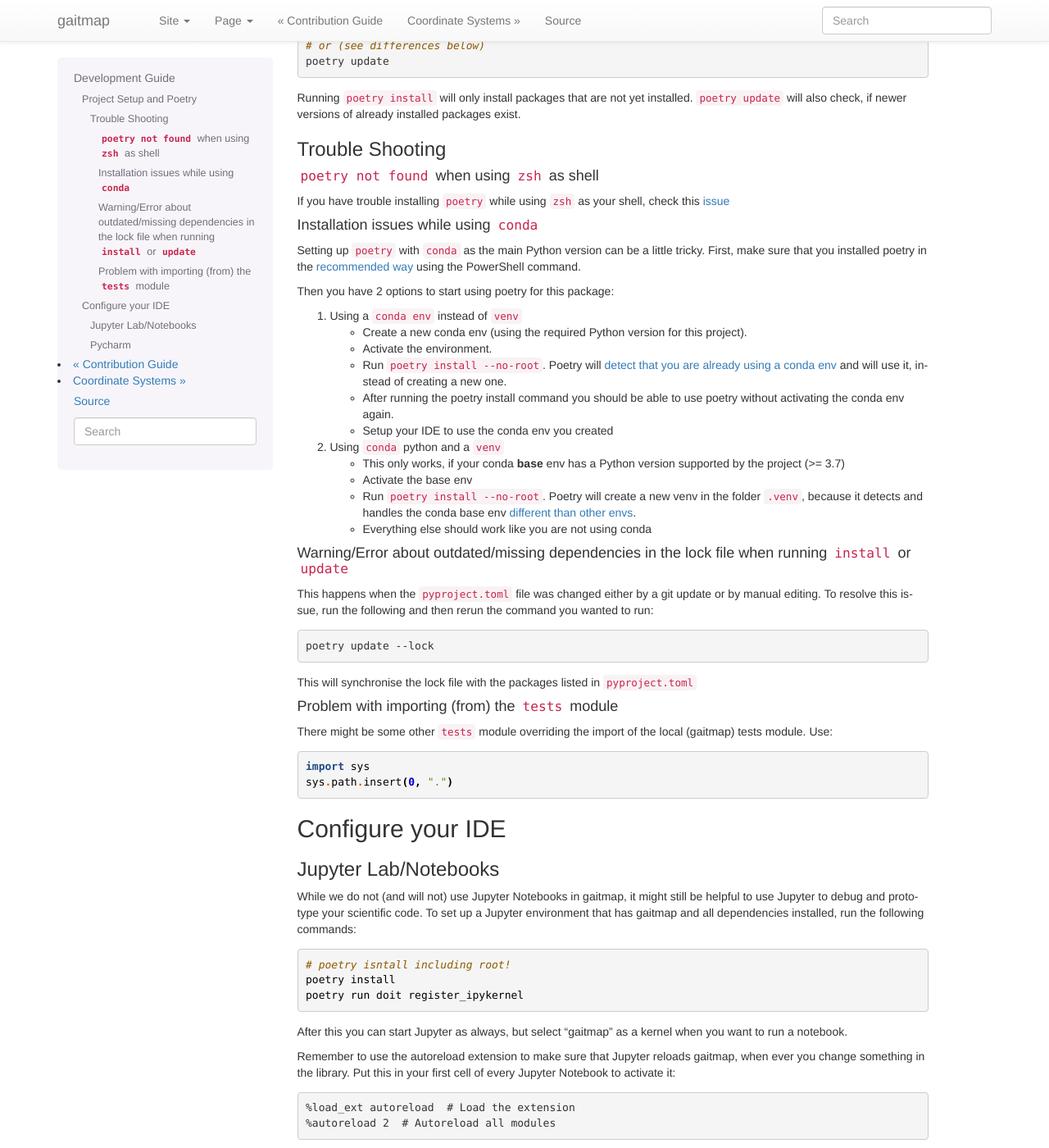
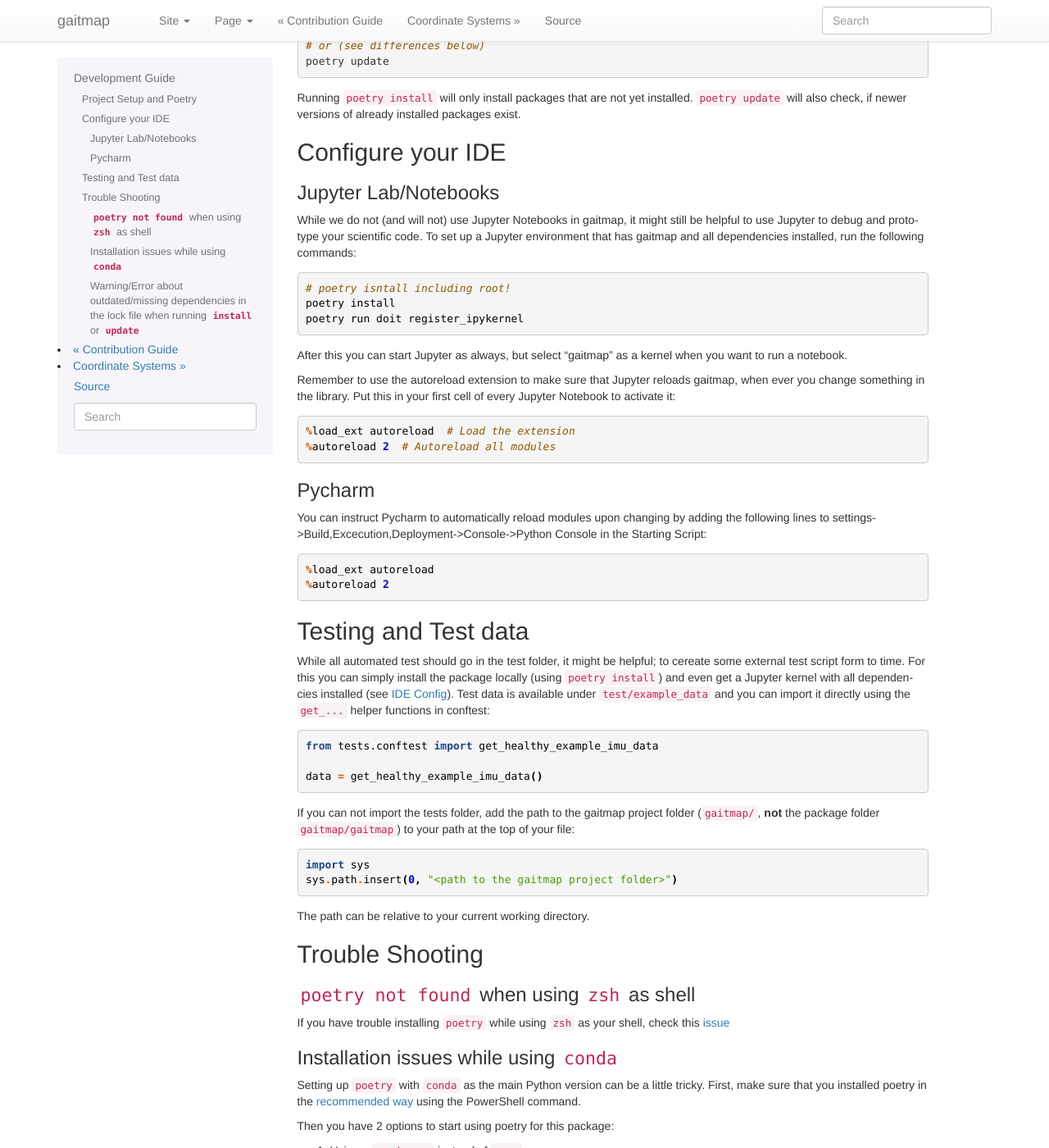
Before and after one commit to mad-lab-fau/gaitmap, a Sphinx documentation site: the page built from docs/guides/Development-Guide.md, in a window 1280 px wide and 1400 px high, scrolled down 748 px. Shown: the whole window at 82% size. Built offline with Sphinx 7.4.7, drawn with Linux system fonts in a browser that asks for light colours; pages that are not in the unit, such as notebooks, are missing from menus; some of the changed text lies outside the part shown.

Commit message:
Some improvements in docs

````diff
--- a/docs/guides/Development-Guide.md
+++ b/docs/guides/Development-Guide.md
@@ -53,7 +53,66 @@ poetry update
 Running `poetry install` will only install packages that are not yet installed. `poetry update` will also check, if
 newer versions of already installed packages exist.
 
-### Trouble Shooting
+## Configure your IDE
+
+### Jupyter Lab/Notebooks
+
+While we do not (and will not) use Jupyter Notebooks in gaitmap, it might still be helpful to use Jupyter to debug and
+prototype your scientific code.
+To set up a Jupyter environment that has gaitmap and all dependencies installed, run the following commands:
+
+```
+# poetry isntall including root!
+poetry install
+poetry run doit register_ipykernel
+```
+
+After this you can start Jupyter as always, but select "gaitmap" as a kernel when you want to run a notebook.
+
+Remember to use the autoreload extension to make sure that Jupyter reloads gaitmap, when ever you change something in
+the library.
+Put this in your first cell of every Jupyter Notebook to activate it:
+
+```python
+%load_ext autoreload  # Load the extension
+%autoreload 2  # Autoreload all modules
+```
+
+### Pycharm
+
+You can instruct Pycharm to automatically reload modules upon changing by adding the following lines to
+settings->Build,Excecution,Deployment->Console->Python Console in the Starting Script:
+```python
+%load_ext autoreload
+%autoreload 2
+```
+
+## Testing and Test data
+
+While all automated test should go in the test folder, it might be helpful; to cereate some external test script form
+to time.
+For this you can simply install the package locally (using `poetry install`) and even get a Jupyter kernel with all
+dependencies installed (see [IDE Config](#Configure-your-IDE)).
+Test data is available under `test/example_data` and you can import it directly using the `get_...` helper functions in
+conftest:
+
+```python
+from tests.conftest import get_healthy_example_imu_data
+
+data = get_healthy_example_imu_data()
+```
+
+If you can not import the tests folder, add the path to the gaitmap project folder (`gaitmap/`, **not** the package
+folder `gaitmap/gaitmap`) to your path at the top of your file:
+
+```
+import sys
+sys.path.insert(0, "<path to the gaitmap project folder>")
+```
+
+The path can be relative to your current working directory.
+
+## Trouble Shooting
 
 ##### `poetry not found` when using `zsh` as shell
 
@@ -93,43 +152,3 @@ poetry update --lock
 ```
 
 This will synchronise the lock file with the packages listed in `pyproject.toml`
-
-##### Problem with importing (from) the `tests` module
-There might be some other `tests` module overriding the import of the local (gaitmap) tests module.
-Use:
-```
-import sys
-sys.path.insert(0, ".")
-```
-
-## Configure your IDE
-
-### Jupyter Lab/Notebooks
-
-While we do not (and will not) use Jupyter Notebooks in gaitmap, it might still be helpful to use Jupyter to debug and
-prototype your scientific code.
-To set up a Jupyter environment that has gaitmap and all dependencies installed, run the following commands:
-
-```
-# poetry isntall including root!
-poetry install
-poetry run doit register_ipykernel
-```
-
-After this you can start Jupyter as always, but select "gaitmap" as a kernel when you want to run a notebook.
-
-Remember to use the autoreload extension to make sure that Jupyter reloads gaitmap, when ever you change something in
-the library.
-Put this in your first cell of every Jupyter Notebook to activate it:
-
-```jupyter
-%load_ext autoreload  # Load the extension
-%autoreload 2  # Autoreload all modules
-```
-
-### Pycharm
-You can instruct Pycharm to automatically reload modules upon changing by adding the following lines to settings->Build,Excecution,Deployment->Console->Python Console in the Starting Script:
-```jupyter
-%load_ext autoreload
-%autoreload 2
-```
````
